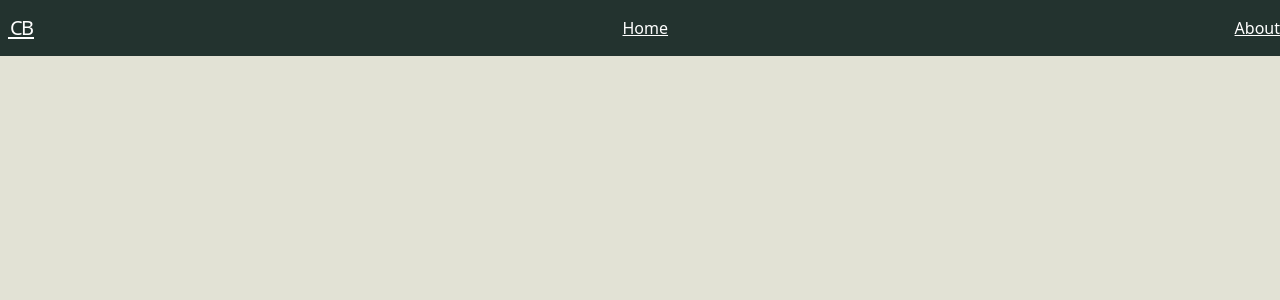
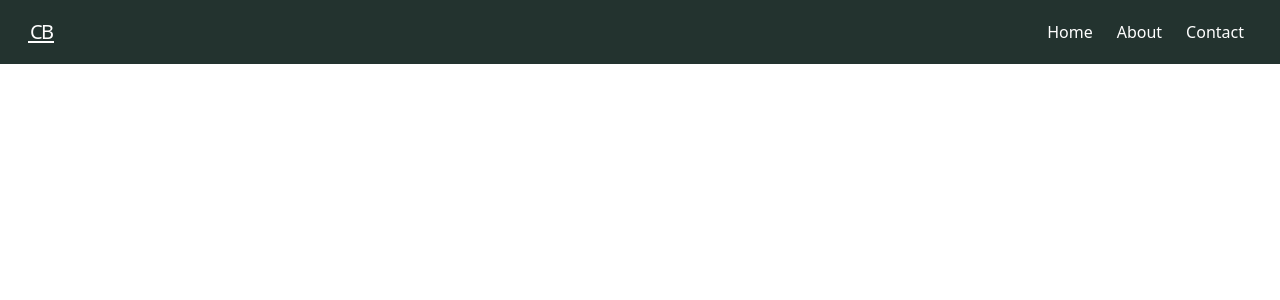
Before and after one commit to ChrisBouwhuis/Portfolio-Bootstrap-Vue, a Vue app: page /contact in a window 1280 px wide. Before the commit this address had no page. Shown: the top 300 px of the page. Built offline with nearby package versions, Linux system fonts and the light colour scheme.

Commit message:
dit a little styling to the navbar and learned how components work in vue

```diff
--- a/index.html
+++ b/index.html
@@ -7,7 +7,7 @@
     <title>Portfolio - Chris Bouwhuis</title>
     <script src="https://kit.fontawesome.com/403eb08f15.js" crossorigin="anonymous"></script>
   </head>
-  <body class="bg-secondary">
+  <body class="">
     <div id="app"></div>
     <script type="module" src="/src/main.js"></script>
   </body>
--- a/src/App.vue
+++ b/src/App.vue
@@ -1,12 +1,13 @@
 <script setup>
 import { RouterLink, RouterView } from 'vue-router'
+import NavLink from '@/components/nav-link.vue'
 </script>
 
 <template>
   <header>
     <div class="wrapper">
       <nav class="navbar bg-primary text-secondary">
-        <router-link to="/" class="navbar-brand">
+        <router-link to="/" class="navbar-brand p-1 ms-3">
           <svg width="40" height="20" xmlns="http://www.w3.org/2000/svg">
             <svg height="30" width="200" xmlns="http://www.w3.org/2000/svg">
               <text x="10" y="15" fill="white">C</text>
@@ -15,8 +16,11 @@ import { RouterLink, RouterView } from 'vue-router'
             </svg>
           </svg>
         </router-link>
-        <RouterLink to="/" class="nav-item text-white">Home</RouterLink>
-        <RouterLink to="/about" class="nav-item text-white">About</RouterLink>
+        <div class="navbar-nav flex flex-row px-4">
+          <nav-link to="/">Home</nav-link>
+          <nav-link to="/about">About</nav-link>
+          <nav-link to="/contact">Contact</nav-link>
+        </div>
       </nav>
     </div>
   </header>
--- a/src/components/nav-link.vue
+++ b/src/components/nav-link.vue
@@ -0,0 +1,15 @@
+<script setup>
+const props = defineProps({
+  to: {
+    default: '/',
+    type: String,
+    required: true
+  }
+})
+</script>
+
+<template>
+  <RouterLink class="nav-item text-white px-2 m-1 nav-link" :to="props.to">
+    <slot></slot>
+  </RouterLink>
+</template>
```
